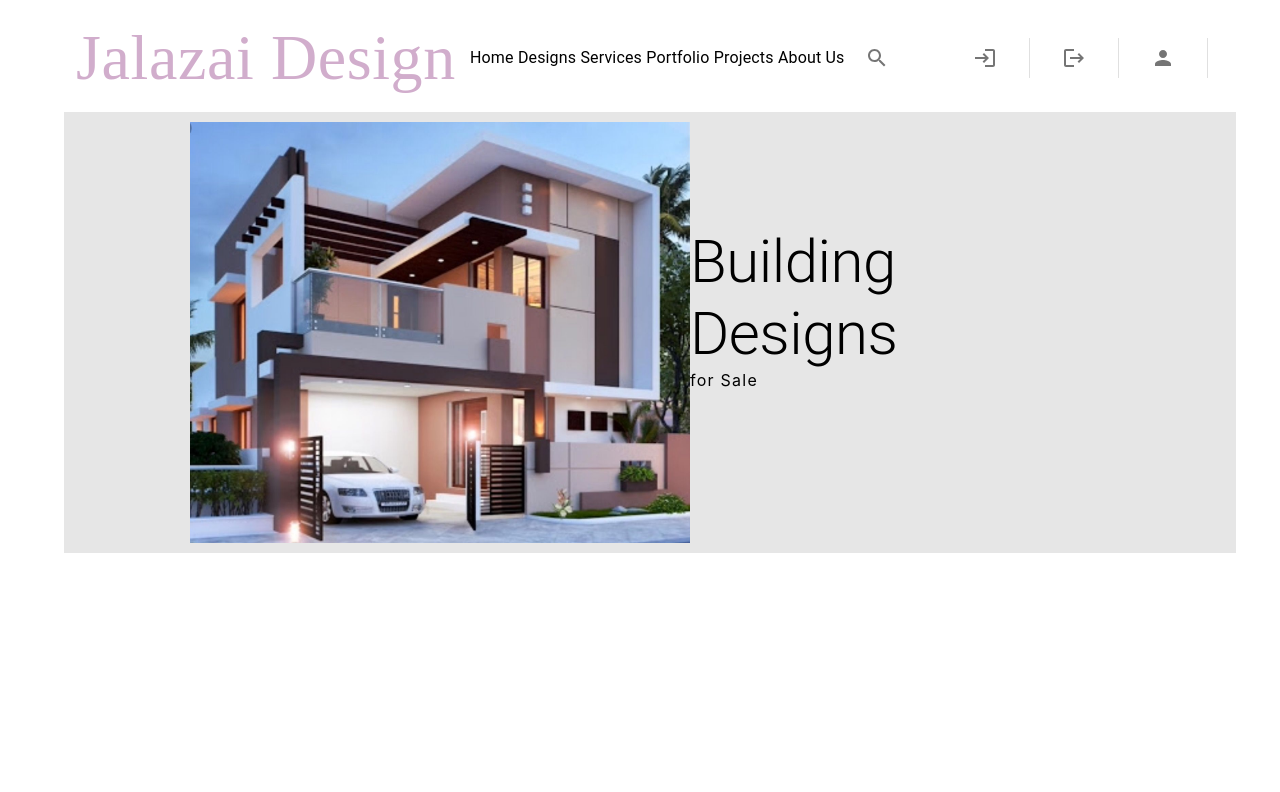
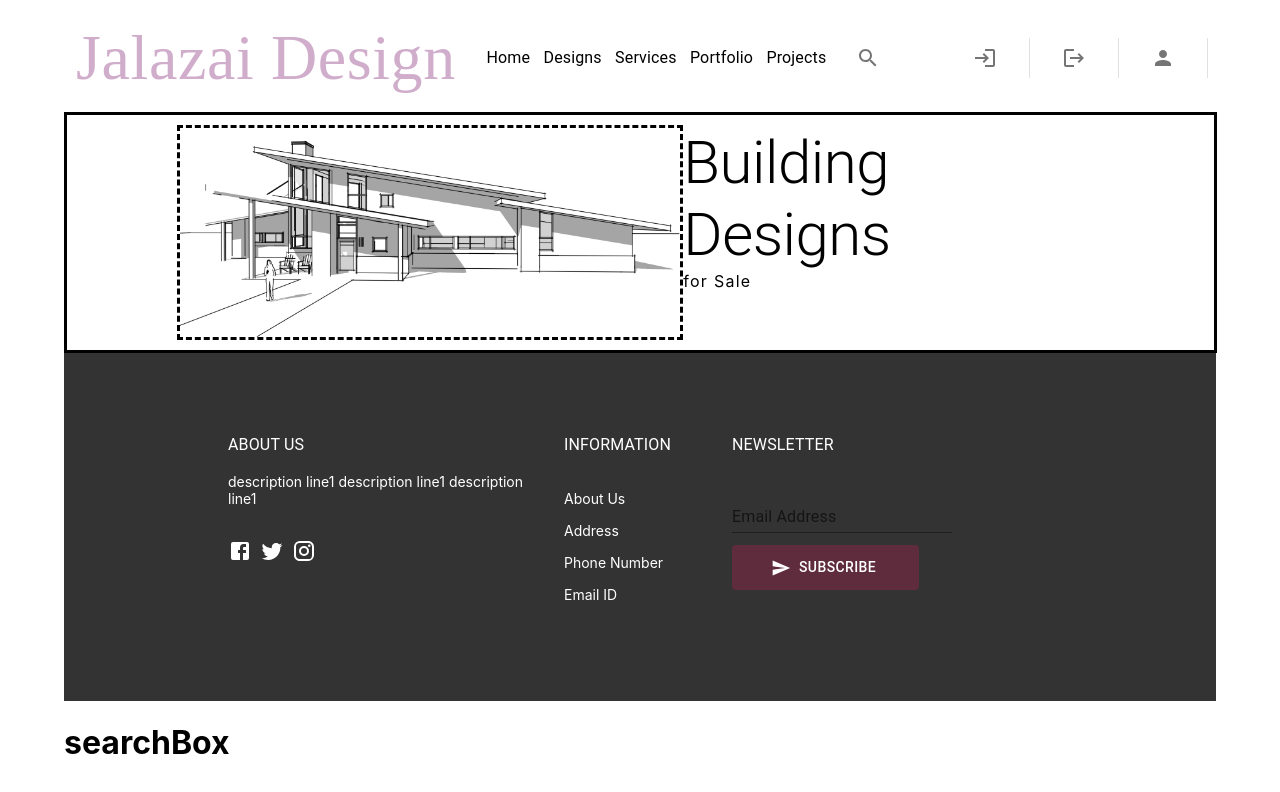
Before and after one commit to M-Wajid/business-management-app, a React (Create React App) app: page / in a window 1280 px wide. Shown: the top 792 px of the page. Built offline with nearby package versions, Linux system fonts and the light colour scheme; a web font is replaced by a local one.

Commit message:
appDrawerCompleted

```diff
--- a/src/App.js
+++ b/src/App.js
@@ -4,6 +4,9 @@ import { useEffect } from 'react';
 import theme from './styles/theme';
 import Appbar from './components/appbar';
 import Banner from './components/banner';
+import Footer from './components/footer';
+import Appdrawer from './components/drawer';
+import Searchbox from './components/search';
 
 function App() {
   useEffect(()=>{
@@ -20,16 +23,8 @@ function App() {
       >
         <Appbar />
         <Banner />
-        {
-          /*
-          Promotion
-          title
-          Products
-          footer
-          Search box
-          Appdrawer
-          */
-        }
+        <Footer/>
+        <Searchbox />
       </Container>
     </ThemeProvider>
   );
--- a/src/components/appbar/appbarDesktop.js
+++ b/src/components/appbar/appbarDesktop.js
@@ -16,7 +16,6 @@ export default function AppbarDesktop ({matches}) {
             <ListItemText primary = "Services" />
             <ListItemText primary = "Portfolio" />
             <ListItemText primary = "Projects" />
-            <ListItemText primary = "About Us" />
             <ListItemButton>
                 <ListItemIcon>
                     <SearchIcon />
--- a/src/components/appbar/appbarMobile.js
+++ b/src/components/appbar/appbarMobile.js
@@ -1,19 +1,17 @@
 import { IconButton } from "@mui/material";
 import { AppbarContainer, AppbarHeader } from "../../styles/appbar";
-import MenuIcon from "@mui/icons-material/Menu";
 import Actions from "./actions";
 import SearchIcon from "@mui/icons-material/Search"
+import Appdrawer from "../drawer";
+
 
 
 export default function AppbarMobile({matches}) {
-
     return (
         <AppbarContainer>
-            <IconButton>
-                <MenuIcon />
-            </IconButton>
+            <Appdrawer />
             <AppbarHeader textAlign={'center'} variant = 'h4'>Jalazai Design</AppbarHeader>
-            <IconButton>
+            <IconButton >
                 <SearchIcon />
             </IconButton>
             <Actions matches = {matches} />
--- a/src/components/banner/index.js
+++ b/src/components/banner/index.js
@@ -10,7 +10,7 @@ export default function Banner() {
 
     return (
         <BannerContainer>
-            <BannerImage src="/images/banner/5.jpg"/>
+            <BannerImage src="/images/banner/banner.jpeg"/>
             <BannerContent>
                 <BannerTitle variant='h2'>Building Designs</BannerTitle>
                 <BannerDescription variant="subtitle">for Sale</BannerDescription>
--- /dev/null
+++ b/src/components/drawer/index.js
@@ -0,0 +1,39 @@
+import { IconButton } from "@mui/material";
+import { Divider, Drawer, List, ListItemButton } from "@mui/material";
+import { useState } from "react";
+import MenuIcon from "@mui/icons-material/Menu";
+
+export default function Appdrawer (){
+    const [isDrawerOpen, setIsDrawerOpen] = useState(false);
+    return(
+        <>
+            <IconButton onClick={()=> setIsDrawerOpen(true)}>
+                <MenuIcon />
+            </IconButton>
+
+            <Drawer open={isDrawerOpen} onClose={() => setIsDrawerOpen(false)}>
+                <List>
+                    <ListItemButton>
+                        Home
+                    </ListItemButton>
+                    <Divider variant = 'middle' />
+                    <ListItemButton>
+                        Designs
+                    </ListItemButton>
+                    <Divider variant = 'middle' />
+                    <ListItemButton>
+                        Services
+                    </ListItemButton>
+                    <Divider variant = 'middle' />
+                    <ListItemButton>
+                        Porfolio
+                    </ListItemButton>
+                    <Divider variant = 'middle' />
+                    <ListItemButton>
+                        Projects
+                    </ListItemButton>
+                </List>
+            </Drawer>
+        </>
+    );
+}
--- /dev/null
+++ b/src/components/footer/index.js
@@ -0,0 +1,91 @@
+import { Box, Button, Grid, List, ListItem, ListItemText, Typography } from "@mui/material";
+import { FooterTitle } from "../../styles/footer";
+import FacebookIcon from '@mui/icons-material/Facebook';
+import TwitterIcon from '@mui/icons-material/Twitter';
+import InstagramIcon from '@mui/icons-material/Instagram';
+import { Colors } from "../../styles/theme";
+import TextField from '@mui/material/TextField';
+import SendIcon from '@mui/icons-material/Send';
+
+
+export default function Footer (){
+
+    return(
+        <Box
+            sx={{
+                background: '#333',
+                color: '#fff',
+                p: {xs:4,md:10},
+                pt: 12,
+                pb: 12,
+                fontSize: {xs: '12px', md:'14px'}
+            }}
+        >
+            <Grid container spacing={2} justifyContent='center'>
+                <Grid item md={6} lg={4}>
+                    <FooterTitle variant='body1'>
+                        About us
+                    </FooterTitle>
+                    <Typography variant="caption2">
+                        description line1
+                        description line1
+                        description line1
+                    </Typography>
+                    <Box sx={{
+                        mt: 4,
+                        colors: Colors.dove_grey
+                    }}>
+                        <FacebookIcon sx={{ mr: 1}} />
+                        <TwitterIcon sx={{ mr: 1}} />
+                        <InstagramIcon />
+                    </Box>
+                </Grid>
+
+                <Grid item md={6} lg={2}>
+                    <FooterTitle variant='body1'>Information</FooterTitle>
+                    <List>
+                        <ListItemText>
+                            <Typography lineHeight={2} variant='caption2'>
+                                About Us
+                            </Typography>
+                        </ListItemText>
+                        <ListItemText>
+                            <Typography lineHeight={2} variant='caption2'>
+                                Address
+                            </Typography>
+                        </ListItemText>
+                        <ListItemText>
+                            <Typography lineHeight={2} variant='caption2'>
+                                Phone Number
+                            </Typography>
+                        </ListItemText>
+                        <ListItemText>
+                            <Typography lineHeight={2} variant='caption2'>
+                                Email ID
+                            </Typography>
+                        </ListItemText>
+                    </List>
+                </Grid>
+
+                <Grid item md={6} lg={4}>
+                    <FooterTitle variant='body1'>newsletter</FooterTitle>
+                    <List>
+                        <ListItemText>
+                            <TextField id="standard-basic" label="Email Address" variant="standard" />
+                        </ListItemText>
+                        <ListItemText>
+                            <Button
+                                startIcon={<SendIcon sx={{color: '#fff'}}/>}
+                                sx={{ mt: 1, mb: 1, padding:'10px 43px 10px 43px'}}
+                                variant= 'contained'
+                            >
+                                Subscribe
+                            </Button>
+                        </ListItemText>
+                    </List>
+                </Grid>
+
+            </Grid>
+        </Box>
+    );
+}
--- /dev/null
+++ b/src/components/search/index.js
@@ -0,0 +1,13 @@
+import { useState } from "react";
+
+
+
+export default function Searchbox (){
+    const [isSearchboxOpen, setIsSearchboxOpen] = useState(false);
+
+    return(
+       <h1>searchBox</h1>
+    );
+
+
+}
--- a/src/styles/banner/index.js
+++ b/src/styles/banner/index.js
@@ -5,10 +5,11 @@ import { Colors } from "../theme";
 export const BannerContainer = styled(Box)(({theme})=>({
     display: 'flex',
     justifyContent: 'center',
-    width: '100%',
+    width: '97.8%',
     height: '100%',
     padding: '10px 10px',
-    background: Colors.light_gray,
+    background: Colors.white,
+    border: 'solid',
     [theme.breakpoints.down('sm')]: {
         flexDirection: 'column',
         alignItems: 'center'
@@ -18,6 +19,7 @@ export const BannerContainer = styled(Box)(({theme})=>({
 export const BannerImage = styled('img')(({src, theme}) =>({
     src: `url(${src})`,
     width: '500px',
+    border: 'dashed',
     [theme.breakpoints.down('md')]:{
         width: '300px'
     }
--- /dev/null
+++ b/src/styles/footer/index.js
@@ -0,0 +1,8 @@
+import { Typography } from "@mui/material";
+import { styled } from "@mui/system";
+
+
+export const FooterTitle = styled(Typography)(()=>({
+    textTransform: 'uppercase',
+    marginBottom: '1em',
+}));
--- a/src/styles/theme/index.js
+++ b/src/styles/theme/index.js
@@ -43,6 +43,15 @@ export const Colors = {
                 disableRipple: true,
                 disableElevation: true
             }
+        },
+        MuiDrawer: {
+            styleOverrides: {
+                paper: {
+                    width: 250,
+                    background: Colors.primary,
+                    color: Colors.secondary,
+                }
+            }
         }
     }
   });
```
Also changed, not shown: public/images/banner/5.jpg (deleted), public/images/banner/banner.jpeg (added).
